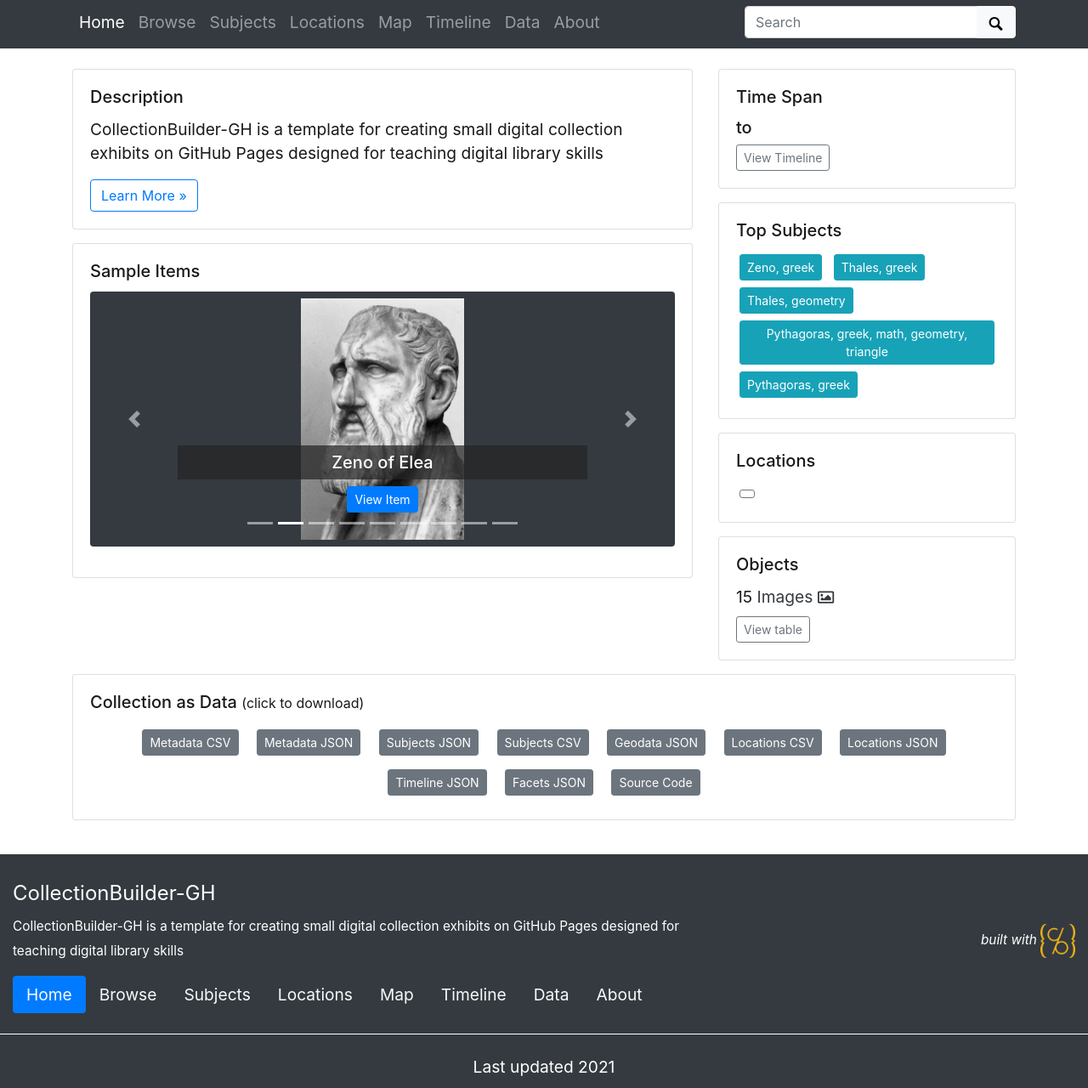
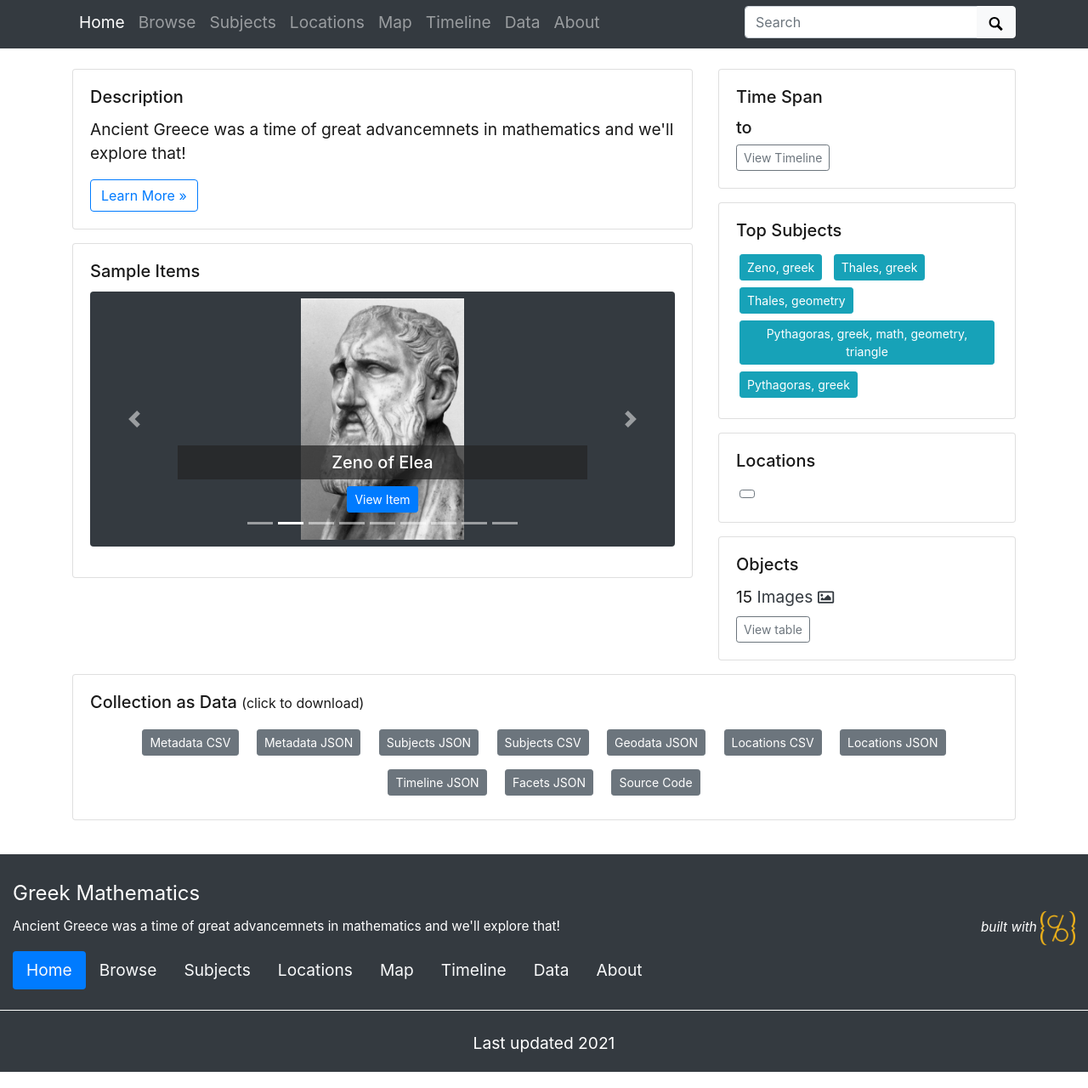
Before and after one commit to DrDisco314/My-First-Collection, a Jekyll site: the page built from index.md, in a window 1280 px wide and 1400 px high, scrolled down 225 px, cut to the strip 120-1400 px from the top of the window. Shown: the whole strip at 85% size. Built offline with Jekyll 4.4.1, drawn with Linux system fonts in a browser that asks for light colours; some of the changed text lies outside the part shown.

Commit message:
Update _config.yml

```diff
--- a/_config.yml
+++ b/_config.yml
@@ -20,14 +20,14 @@
 # SITE SETTINGS
 #
 # title of site appears in banner
-title: CollectionBuilder-GH
+title: Greek Mathematics
 # tagline, a short phrase that will appear throughout the site in the top banner
-tagline: a template for creating simple digital exhibits
+tagline: Analyzing Math through the history of Ancient Greece.
 # description appears in meta tags and other locations
 # this description might appear in search result lists, keep around 160 characters max
-description: "CollectionBuilder-GH is a template for creating small digital collection exhibits on GitHub Pages designed for teaching digital library skills"
+description: "Ancient Greece was a time of great advancemnets in mathematics and we'll explore that!"
 # creator of the digital collection, to appear in meta tags; we typically use our GitHub usernames but feel free to just use your name
-author: CollectionBuilder
+author: Alex Axton
 
 ##########
 # COLLECTION SETTINGS
```
